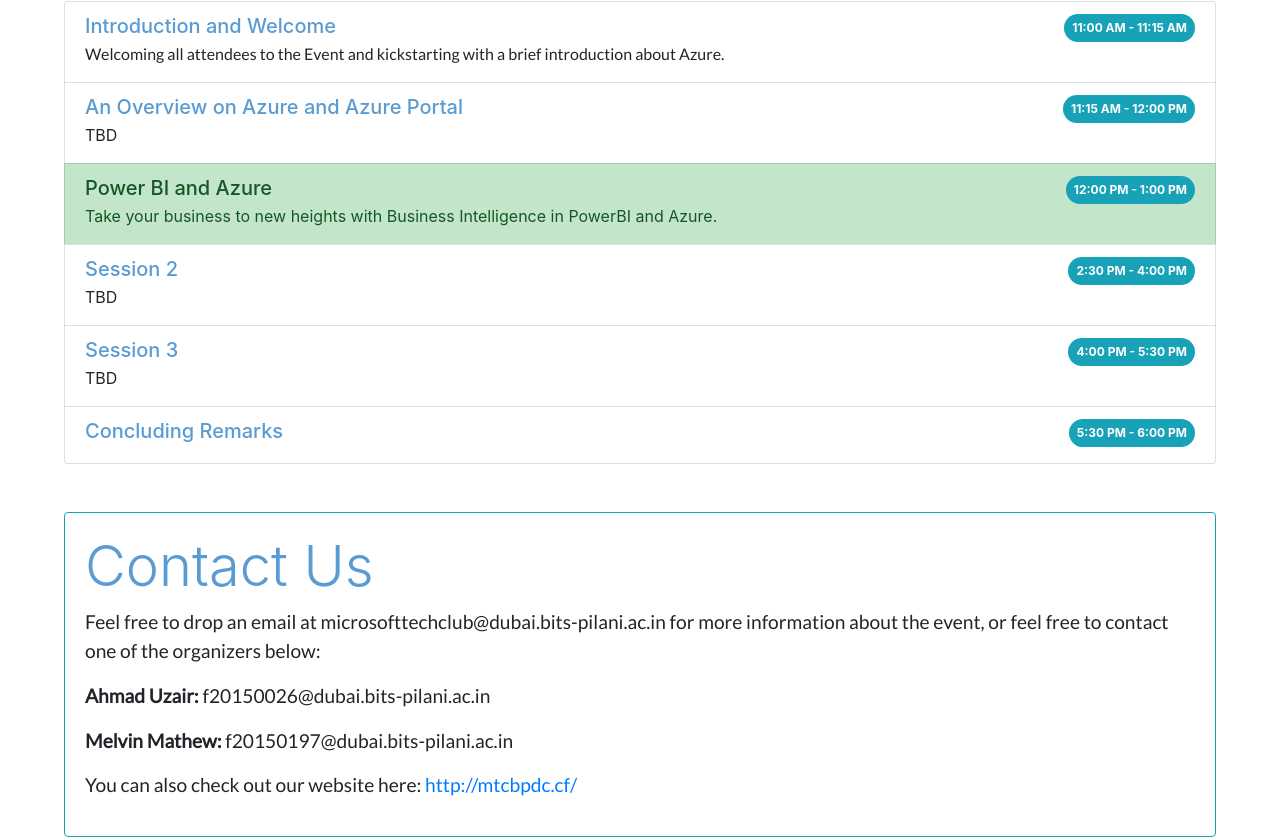
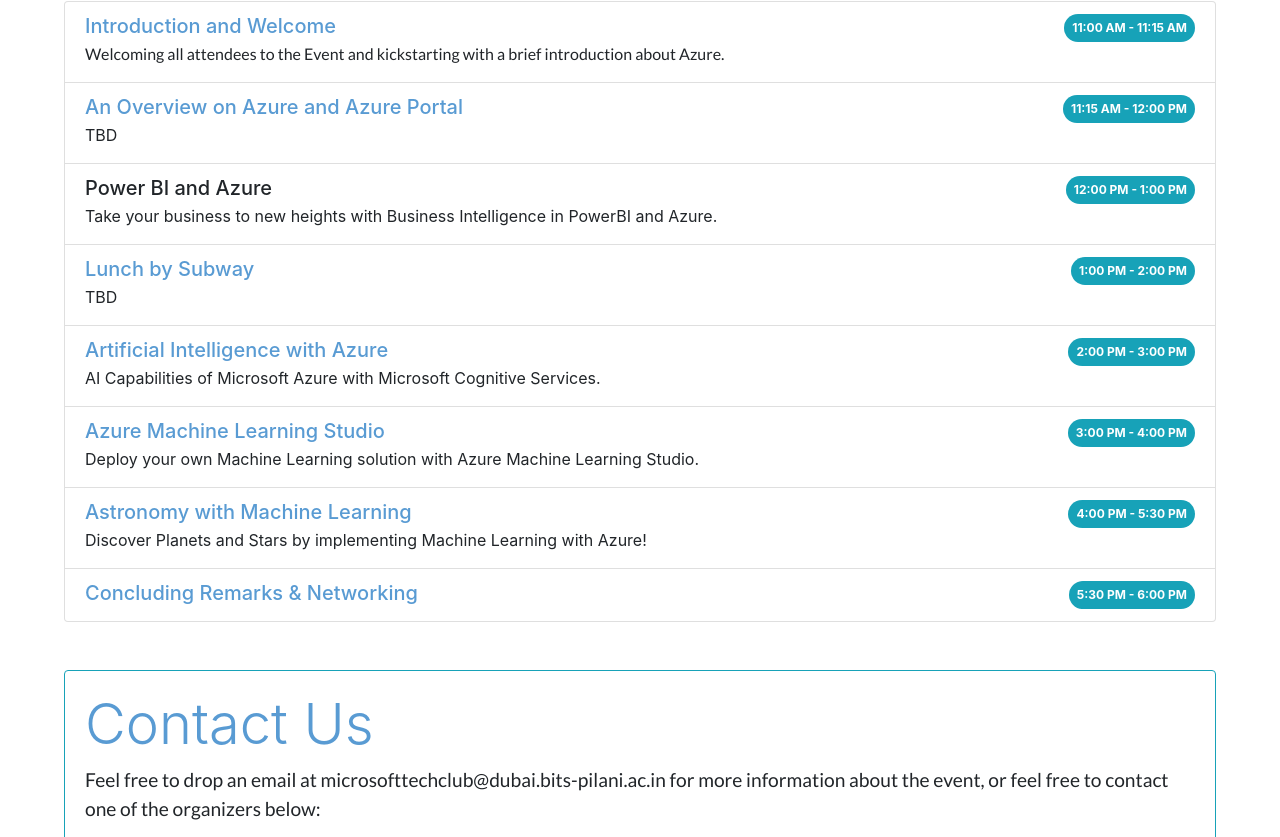
Before and after one commit to uzzu96/AzureBootcamp, a plain HTML site: page index.html in a window 1280 px wide. Shown: the part 2281-3118 px from the top of the page. Drawn offline with nearby package versions, Linux system fonts and the light colour scheme; a web font is replaced by a local one.

Commit message:
Update index.html

```diff
--- a/index.html
+++ b/index.html
@@ -101,7 +101,7 @@
     <div class="row animated fadeIn" style="margin-left: 4%; margin-right: 4%;">
             <div class="col-md-6 col-lg-4">
                 <div class="card mb-3">
-                        <img class="card-img-top" src="Pradheepan.jpg" alt="Card image cap">
+                        <img class="card-img-top" src="Pradheepan.jpg" alt="Card image cap" width="70%">
                         <div class="card-body">
                             <h5 class="card-title">Speaker 1</h5>
                             <p class="card-text">Pradheepan Raghavan</p>
@@ -111,7 +111,7 @@
             </div>
             <div class="col-md-6 col-lg-4">
                     <div class="card mb-3">
-                            <img class="card-img-top" src="Ahmed.jpg" alt="Card image cap">
+                            <img class="card-img-top" src="Ahmed.jpg" alt="Card image cap" width="70%">
                             <div class="card-body">
                                 <h5 class="card-title">Speaker 2</h5>
                                 <p class="card-text">Ahmad Uzair</p>
@@ -121,7 +121,7 @@
             </div>
             <div class="col-md-6 col-lg-4">
                     <div class="card mb-3">
-                            <img class="card-img-top" src="Nikita.jpg" alt="Card image cap">
+                            <img class="card-img-top" src="Nikita.jpg" alt="Card image cap" width="70%">
                             <div class="card-body">
                                 <h5 class="card-title">Speaker 3</h5>
                                 <p class="card-text">Nikita Ahuja</p>
@@ -149,7 +149,7 @@
               </div>
               <p class="mb-1">TBD</p>
             </li>
-            <li class="list-group-item list-group-item-success">
+            <li class="list-group-item">
               <div class="d-flex justify-content-between">
                 <h5 class="mb-1">Power BI and Azure</h5>
                 <span class="badge badge-pill badge-info p-2">12:00 PM - 1:00 PM</span>
@@ -158,24 +158,38 @@
             </li>
             <li class="list-group-item">
               <div class="d-flex justify-content-between">
-                <h5 class="mb-1" style="color:#599bd3; ">Session 2</h5>
-                <span class="badge badge-pill badge-info p-2">2:30 PM - 4:00 PM</span>
+                <h5 class="mb-1" style="color:#599bd3; ">Lunch by Subway</h5>
+                <span class="badge badge-pill badge-info p-2">1:00 PM - 2:00 PM</span>
               </div>
               <p class="mb-1">TBD</p>
             </li>
             <li class="list-group-item">
               <div class="d-flex justify-content-between">
-                <h5 class="mb-1" style="color:#599bd3; ">Session 3</h5>
-                <span class="badge badge-pill badge-info p-2">4:00 PM - 5:30 PM</span>
+                <h5 class="mb-1" style="color:#599bd3; ">Artificial Intelligence with Azure</h5>
+                <span class="badge badge-pill badge-info p-2">2:00 PM - 3:00 PM</span>
             </div>
-            <p class="mb-1">TBD</p>
+            <p class="mb-1">AI Capabilities of Microsoft Azure with Microsoft Cognitive Services.</p>
           </li>
           <li class="list-group-item">
             <div class="d-flex justify-content-between">
-              <h5 class="mb-1" style="color:#599bd3; ">Concluding Remarks</h5>
-              <span class="badge badge-pill badge-info p-2">5:30 PM - 6:00 PM</span>
+              <h5 class="mb-1" style="color:#599bd3; ">Azure Machine Learning Studio</h5>
+              <span class="badge badge-pill badge-info p-2">3:00 PM - 4:00 PM</span>
             </div>
-            <p class="mb-1" id="Contact"></p>
+            <p class="mb-1">Deploy your own Machine Learning solution with Azure Machine Learning Studio.</p>
+          </li>
+          <li class="list-group-item">
+                <div class="d-flex justify-content-between">
+                  <h5 class="mb-1" style="color:#599bd3; ">Astronomy with Machine Learning</h5>
+                  <span class="badge badge-pill badge-info p-2">4:00 PM - 5:30 PM</span>
+                </div>
+                <p class="mb-1">Discover Planets and Stars by implementing Machine Learning with Azure!</p>
+          </li>
+
+          <li class="list-group-item">
+                <div class="d-flex justify-content-between">
+                  <h5 class="mb-1" style="color:#599bd3; ">Concluding Remarks & Networking</h5>
+                  <span class="badge badge-pill badge-info p-2" id="Contact">5:30 PM - 6:00 PM</span>
+                </div>
           </li>
 
     </ul>
```
